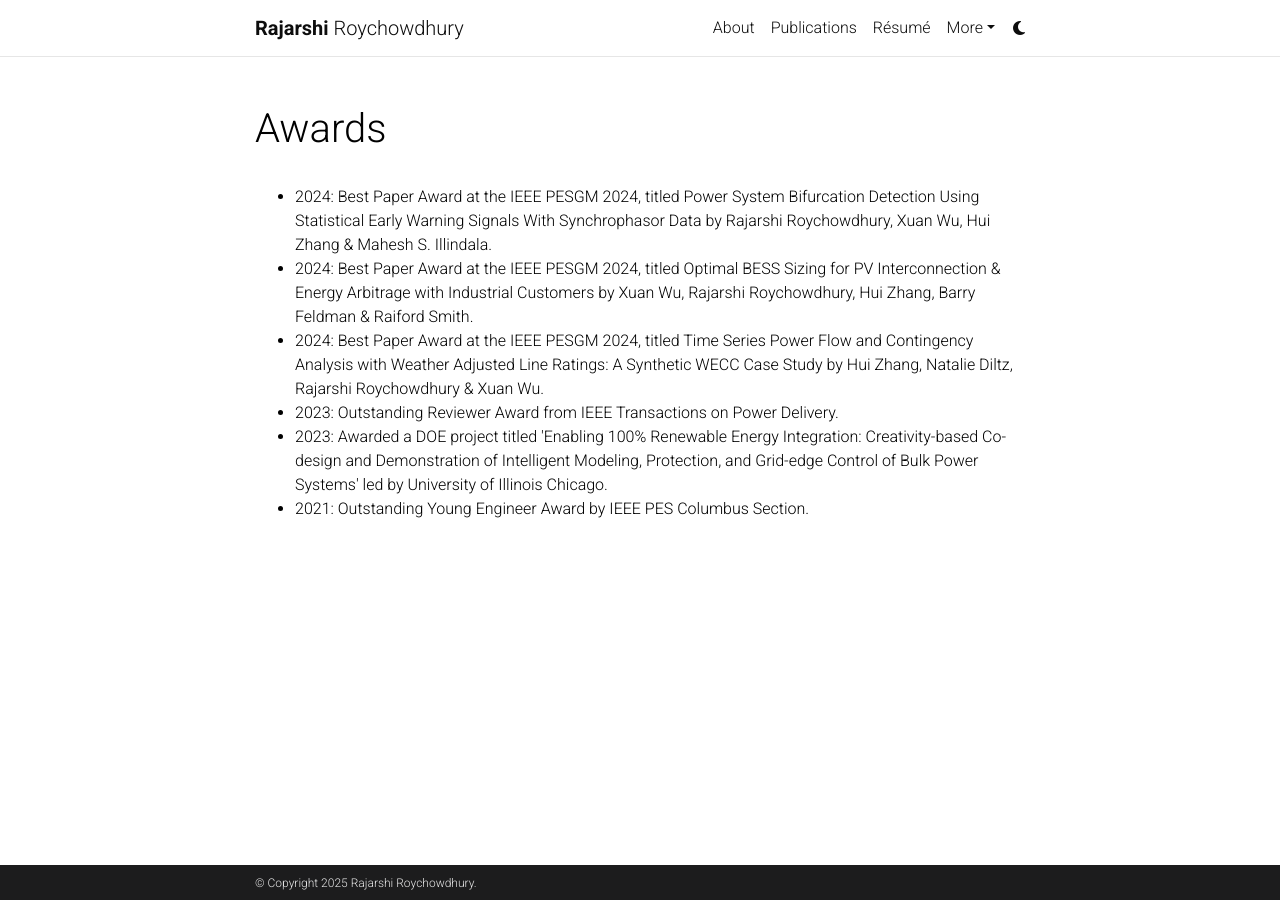
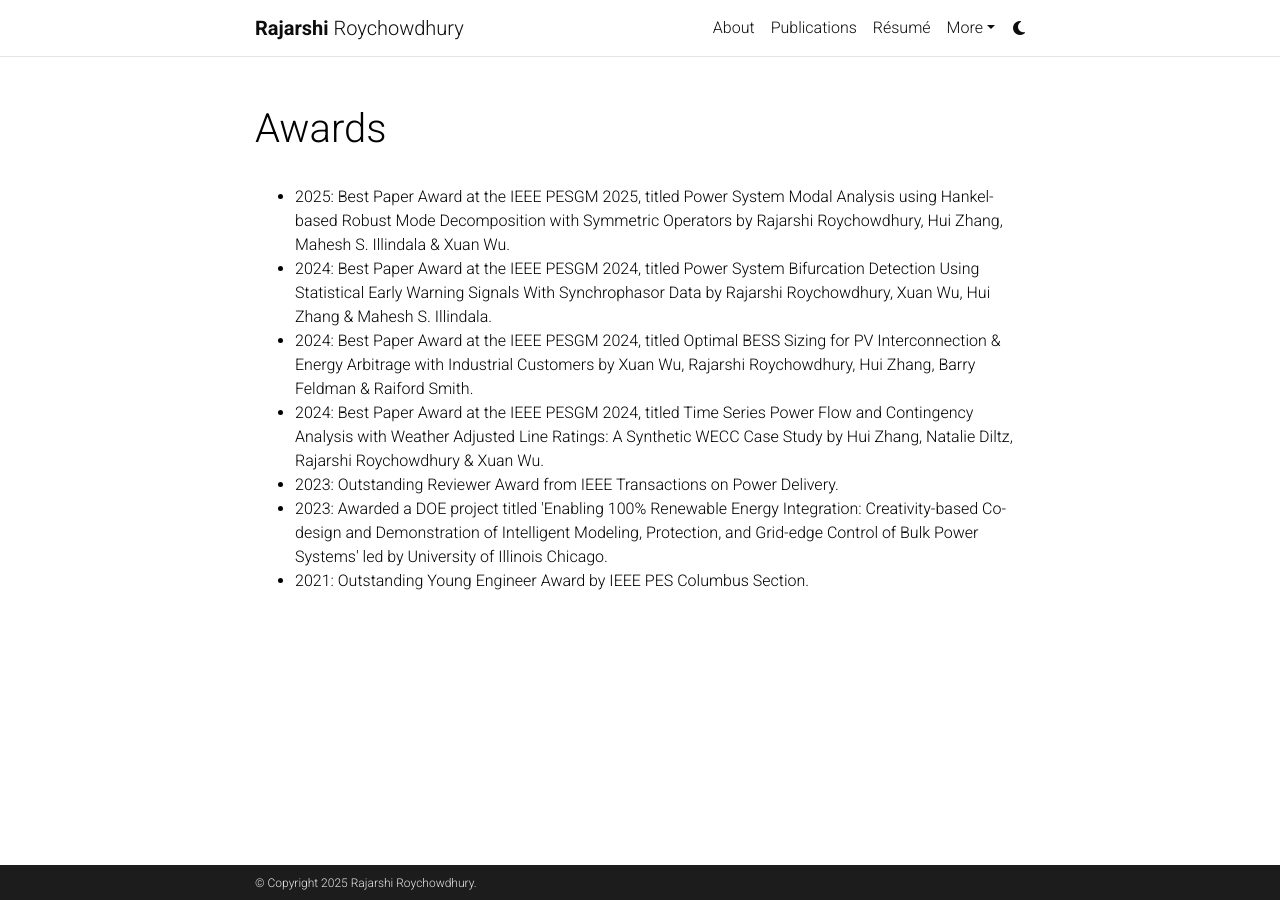
Before and after one commit to rajarshiroychowdhury/rajarshiroychowdhury.github.io, a Jekyll site: the page built from _pages/awards.md, in a window 1280 px wide. Built offline with Jekyll 4.4.1, drawn with Linux system fonts in a browser that asks for light colours; comment, search, counter and statistics services are not loaded; a style sheet for code colours, icons or effects is not loaded.

Commit message:
awards updated with 2025 best paper award at pesgm

```diff
--- a/_pages/awards.md
+++ b/_pages/awards.md
@@ -8,6 +8,7 @@ nav_order: 4
 ---
 
 <ul>
+  <li>2025: Best Paper Award at the IEEE PESGM 2025, titled Power System Modal Analysis using Hankel-based Robust Mode Decomposition with Symmetric Operators by Rajarshi Roychowdhury, Hui Zhang, Mahesh S. Illindala & Xuan Wu. </li>
   <li>2024: Best Paper Award at the IEEE PESGM 2024, titled Power System Bifurcation Detection Using Statistical Early Warning Signals With Synchrophasor Data by Rajarshi Roychowdhury, Xuan Wu, Hui Zhang & Mahesh S. Illindala. </li>
   <li>2024: Best Paper Award at the IEEE PESGM 2024, titled Optimal BESS Sizing for PV Interconnection & Energy Arbitrage with Industrial Customers by Xuan Wu, Rajarshi Roychowdhury, Hui Zhang, Barry Feldman & Raiford Smith. </li>
   <li>2024: Best Paper Award at the IEEE PESGM 2024, titled Time Series Power Flow and Contingency Analysis with Weather Adjusted Line Ratings: A Synthetic WECC Case Study by Hui Zhang, Natalie Diltz, Rajarshi Roychowdhury & Xuan Wu. </li>
```
